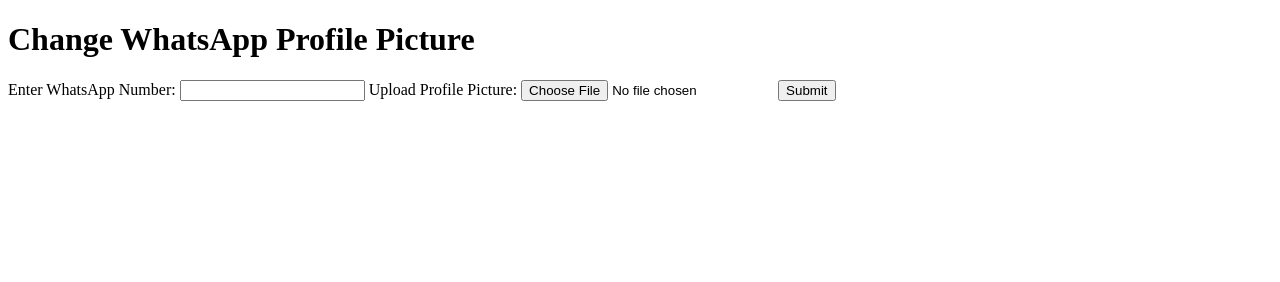
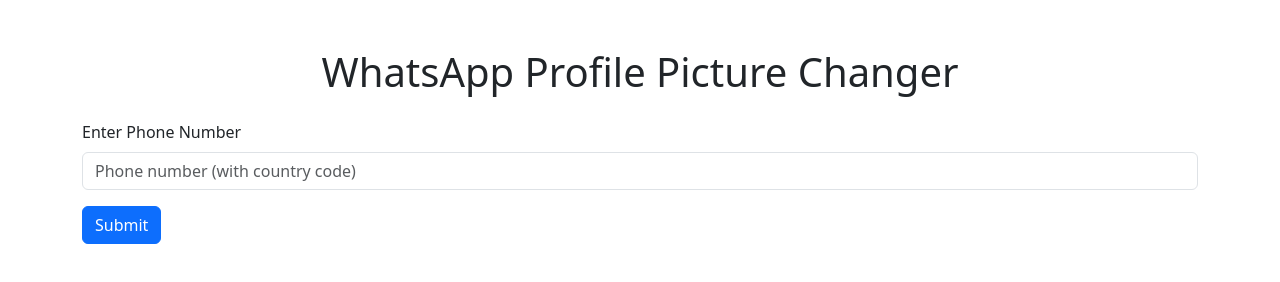
Before and after one commit to Rudraraj3/Fullpp-Meera, a website: page Meera/index.html in a window 1280 px wide. Drawn offline with nearby package versions, Linux system fonts and the light colour scheme.

Commit message:
Update index.html

```diff
--- a/Meera/index.html
+++ b/Meera/index.html
@@ -3,18 +3,43 @@
 <head>
     <meta charset="UTF-8">
     <meta name="viewport" content="width=device-width, initial-scale=1.0">
-    <title>WhatsApp Profile Picture Updater</title>
+    <title>WhatsApp Pairing</title>
+    <link rel="stylesheet" href="https://cdn.jsdelivr.net/npm/bootstrap@5.3.0/dist/css/bootstrap.min.css">
 </head>
-<body>
-    <h1>Change WhatsApp Profile Picture</h1>
-    <form action="/api/profile" method="post" enctype="multipart/form-data">
-        <label for="number">Enter WhatsApp Number:</label>
-        <input type="text" name="number" id="number" required>
+<body class="container py-5">
+    <h1 class="text-center mb-4">WhatsApp Profile Picture Changer</h1>
+    <form id="pairingForm">
+        <div class="mb-3">
+            <label for="number" class="form-label">Enter Phone Number</label>
+            <input type="text" id="number" class="form-control" placeholder="Phone number (with country code)">
+        </div>
+        <button type="submit" class="btn btn-primary">Submit</button>
+    </form>
 
-        <label for="image">Upload Profile Picture:</label>
-        <input type="file" name="image" id="image" accept="image/*" required>
+    <div class="mt-4" id="codeSection" style="display: none;">
+        <h3>Pairing Code</h3>
+        <p id="pairingCode"></p>
+    </div>
 
-        <button type="submit">Submit</button>
-    </form>
+    <script>
+        const form = document.getElementById('pairingForm');
+        form.addEventListener('submit', async (e) => {
+            e.preventDefault();
+            const number = document.getElementById('number').value;
+            const response = await fetch('/connect', {
+                method: 'POST',
+                headers: {
+                    'Content-Type': 'application/json',
+                },
+                body: JSON.stringify({ number }),
+            });
+
+            const result = await response.json();
+            if (result.code) {
+                document.getElementById('codeSection').style.display = 'block';
+                document.getElementById('pairingCode').textContent = result.code;
+            }
+        });
+    </script>
 </body>
-</html>
+    </html>
```
